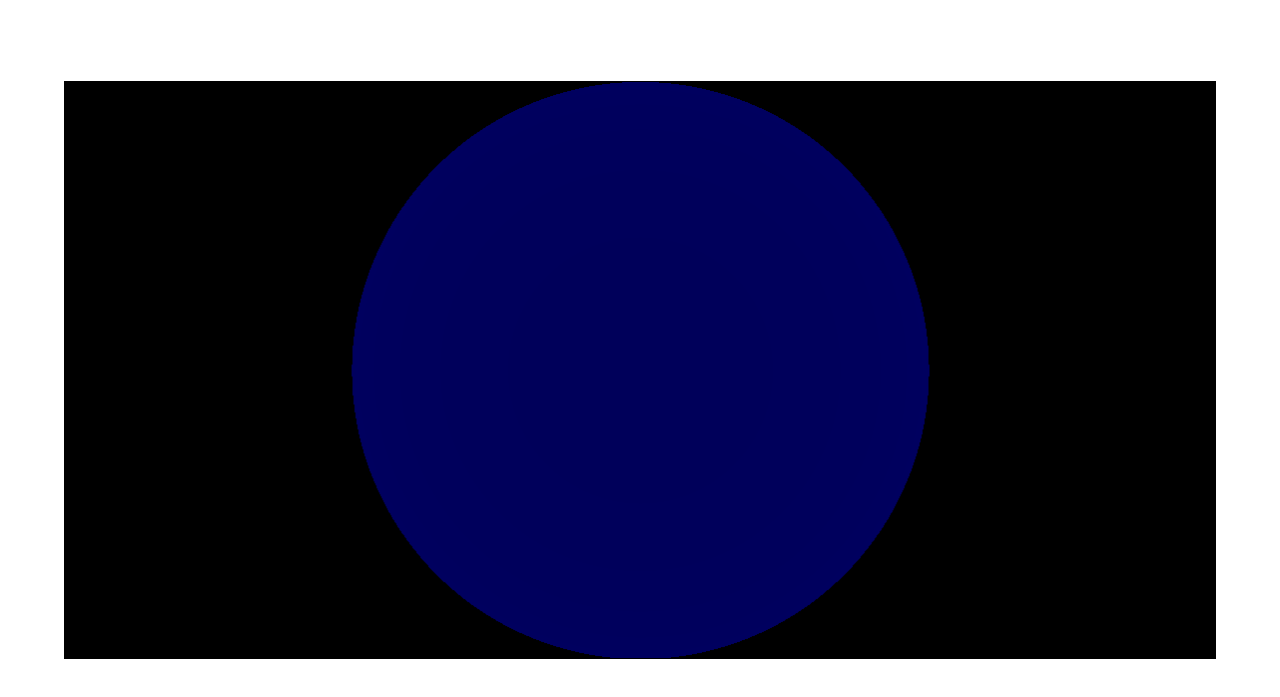
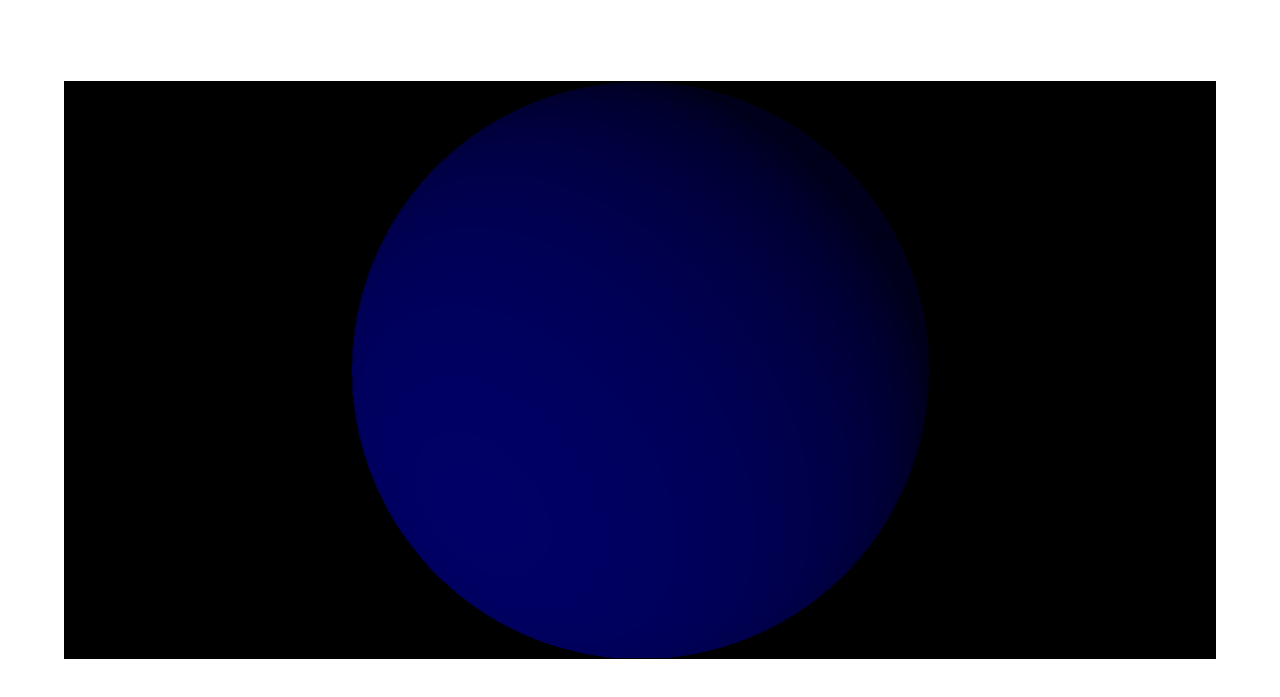
Before and after one commit to Sparkx120/raytracer-js, a plain HTML site: page 2DCanvas.html in a window 1280 px wide. Shown: the part 53-750 px from the top of the page. Drawn offline with nearby package versions, Linux system fonts and the light colour scheme.

Commit message:
Added Diffuse Shaded and did some debugging. Note the bug with the gaze z vector causing apparent size changed???

```diff
--- a/2DCanvas.html
+++ b/2DCanvas.html
@@ -49,8 +49,10 @@
 
     <!-- 2D Canvas Raytracer -->
     <script src="./raytracer/Matrix3DMath.js"></script>
-     <script src="./raytracer/Ray.js"></script>
+    <script src="./raytracer/Ray.js"></script>
     <script src="./raytracer/Camera.js"></script>
+    <script src="./raytracer/Light.js"></script>
+    <script src="./raytracer/OmniLight.js"></script>
     <script src="./raytracer/GenericObject.js"></script>
     <script src="./raytracer/Sphere.js"></script>
     <script src="./raytracer/Plane.js"></script>
--- a/raytracer/2dray.js
+++ b/raytracer/2dray.js
@@ -15,20 +15,24 @@
 	// },100);
 
 	var camera = new Camera({
-		position: {x:0, y:16, z:1, h:1},
-		gaze: {x:0, y:0, z:0, h:1},
-		width: canvas2D.width,
-		height: canvas2D.height,
+		position:     {x:0, y:16, z:1, h:1},
+		gaze:         {x:0, y:0,  z:0, h:1},
+		width:        canvas2D.width,
+		height:       canvas2D.height,
 		viewingAngle: 90,
-		world: null,
-		noPipe: false
+		world:        null,
+		noPipe:       false
 	});
 
 	var sphere = new Sphere({baseC: {r:0, g:0, b:255, a:255}}); //Create Generic Sphere
+	var olight = new OmniLight({source:{x:-1.1, y:1.1, z: 1, h:1}}); //Create an OmniLight
 
 	var world = [];
 	world.push(camera);
 	world.push(sphere);
+	world.push(olight);
+
+	console.log(world);
 
 
 	var raytracer = new Raytracer({
--- a/raytracer/Camera.js
+++ b/raytracer/Camera.js
@@ -9,6 +9,8 @@
  * @license MIT
  */
 function Camera(config){
+	// var deg2rad = Math.PI/180;
+	// var rad2deg = 180/Math.PI;
 	//Camera Specific Points and Vectors
 	/**
 	 * e is the Camera position
@@ -50,11 +52,19 @@ function Camera(config){
 	//Compute Vector u (+y axis = up)
 	var pP = {x:0, y:1, z:0, h:0};
 	this.u = Matrix3DMath.crossProduct(pP, this.n);
-	console.log(this.u, pP, this.n);
 	this.u = Matrix3DMath.scalarMultiply(this.u,-1);
+
 
 	//Compute Vector v
 	this.v = Matrix3DMath.crossProduct(this.n, this.u);
+
+	console.log(this.u, this.v, this.n);
+
+	//Set Camera Variables
+	this.t = this.N*Math.tan((Math.PI/180)*(this.theta/2));
+	this.b = -this.t;
+	this.r = this.aspect*this.t;
+	this.l = -this.r;
 
 	//Setup the Matrix Pipe
 	this.updateMatrixPipe();
@@ -169,12 +179,6 @@ Camera.prototype.computeWS2T2 = function(){
 Camera.prototype.computeS1T1Mp = function(){
 	var data = Matrix3DMath.initMatrix();
 
-	//Set Camera Variables
-	this.t = this.N*Math.tan((Math.PI/180)*(this.theta/2));
-	this.b = -this.t;
-	this.r = this.aspect*this.t;
-	this.l = -this.r;
-
 	//Localize Vars
 	var t = this.t; var b = this.b; var r = this.r; var l = this.l;
 	var N = this.N; var F = this.F;
--- a/raytracer/GenericObject.js
+++ b/raytracer/GenericObject.js
@@ -13,27 +13,30 @@ function GenericObject(config){
 
 	if(!this.baseC)
 		this.baseC = {r:100, g:100, b:100, a:255};
-	if(!this.ambiantC)
-		this.ambiantC = this.baseC;
+	if(!this.ambientC)
+		this.ambientC = this.baseC;
 	if(!this.diffuseC)
 		this.diffuseC = this.baseC;
 	if(!this.specularC)
 		this.specularC = this.baseC;
 
-	if(!this.ambiantFactor)
-		this.ambiantFactor = 0.1;
+	if(!this.ambientFactor)
+		this.ambientFactor = 0.1;
 	if(!this.diffuseFactor)
-		this.diffuseFactor = 0.4;
+		this.diffuseFactor = 0.6;
 	if(!this.specularFactor)
 		this.specularFactor = 0.2;
 	if(!this.reflectionFactor)
-		this.reflectionFactor = 0.3;
+		this.reflectionFactor = 0.1;
 	if(!this.refractionFactor)
 		this.refractionFactor = 0.0;
 	if(!this.specularFalloff)
 		this.specularFalloff = 2.0;
 	if(!this.refractionIndex)
 		this.refractionIndex = 1.4;
+
+	if(!this.opacity)
+		this.opacity = 1.0;
 
 	if(!this.transform){
 		this.transform = Matrices3D.I;
--- /dev/null
+++ b/raytracer/Light.js
@@ -0,0 +1,22 @@
+/**
+ * Light class (now in ES6 Standard format)
+ * This is an Abstract Class for Light Sources
+ *
+ * @class Light
+ *
+ * @author  James Wake (SparkX120)
+ * @version 0.1 (2015/08)
+ * @license MIT
+ */
+class Light{
+	constructor(config){
+		if(config.color)
+			this.color = config.color;
+		else
+			this.color = {r:255,g:255,b:255,a:255}
+		if(config.intensity)
+			this.intensity = config.intensity;
+		else
+			this.inensity = 1.0;
+	}
+}
--- a/raytracer/Matrix3DMath.js
+++ b/raytracer/Matrix3DMath.js
@@ -64,6 +64,10 @@ Matrix3DMath.vectorizePoints = function(pointA, pointB){
  * @return {{x:Number, y:Number, z:Number, h:Number}} 	The Crossproduct Resultant
  */
 Matrix3DMath.crossProduct = function(a, b){
+	// if(a.h > 0 || b.h > 0){
+	// 	console.log("Point!!!");
+	// 	throw "Error Points can't be used in Crossproduct";
+	// }
 	return {x: (a.y*b.z)-(a.z*b.y),
 			y: (a.z*b.x)-(a.x*b.z),
 			z: (a.x*b.y)-(a.y*b.x),
@@ -137,6 +141,14 @@ Matrix3DMath.subtractPoints = function(a, b){
 			z:a.z-b.z,
 			h:1.0};
 }
+
+Matrix3DMath.normalizeVector = function(v) {
+		var out = {};
+		var mag = Matrix3DMath.magnitudeOfVector(v);
+		out = Matrix3DMath.scalarMultiply(v, (1/mag));
+
+		return out;
+	}
 
 /**
  * Initializes a Zeroed 4x4 Matrix
--- /dev/null
+++ b/raytracer/OmniLight.js
@@ -0,0 +1,19 @@
+/**
+ * OmniLight class (now in ES6 Standard format)
+ * This defines an OmniDirectional Light Source
+ *
+ * @class OmniLight
+ *
+ * @author  James Wake (SparkX120)
+ * @version 0.1 (2015/08)
+ * @license MIT
+ */
+class OmniLight extends Light{
+	constructor(config){
+		super(config);
+		if(config.source)
+			this.source = config.source
+		else
+			throw "Please define source in config for OmniLight";
+	}
+}
--- a/raytracer/Raytracer.js
+++ b/raytracer/Raytracer.js
@@ -1,8 +1,14 @@
 /**
  * Raytracer object to raytrace a world definition
  * @param {Object} config The configuration object
+ *
+ * @author  James Wake (SparkX120)
+ * @version 0.1 (2015/08)
+ * @license MIT
  */
-function Raytracer(config){
+
+class Raytracer{
+	constructor(config){
 		// this.camera = config.camera;
 		this.world = config.world;
 
@@ -14,9 +20,11 @@ function Raytracer(config){
 
 		this.backgroundColor = {r: 0, g: 0, b: 0, a: 255};
 		this.color = {r: 100, g: 100, b: 100, a: 255};
+
+		this.falloffFactor = 10;
 	}
 
-Raytracer.prototype.renderIntersectsOnly = function(){
+	renderIntersectsOnly(){
 		for(var i=0; i<this.camera.y; i++){
 			for(var j=0; j<this.camera.x; j++){
 				var ray = new Ray({x: j, y:i, camera: this.camera});
@@ -52,26 +60,56 @@ Raytracer.prototype.renderIntersectsOnly = function(){
 		}
 	}
 
-Raytracer.prototype.render = function(){
+	getObjectList(){
+		return this.world.filter((elem) => elem instanceof GenericObject);
+	}
+
+	getLightList(){
+		return this.world.filter((elem) => elem instanceof Light);
+	}
+
+	render(){
+		var objList   = this.getObjectList();
+		var lightList = this.getLightList();
+
 		for(var i=0; i<this.camera.y; i++){
 			for(var j=0; j<this.camera.x; j++){
 				var ray = new Ray({x: j, y:i, camera: this.camera});
-			this.world.map((obj)=>{
-				if(obj instanceof GenericObject){
+				objList.map((obj)=>{
 					obj.rayIntersect(ray);
-				}
 				});
 
 				if(ray.intersectedObject){
-				var computedColor = {r:0,g:0,b:0,a:0};
-				computedColor = ray.lowestIntersectObject.baseC;
+					var object = ray.lowestIntersectObject;
+
+					var ambientFactor  = object.ambientFactor;
+					var diffuseFactor  = object.diffuseFactor;
+					var specularFactor = object.specularFactor;
+
+					var ambientColor   = object.ambientC;
+					var diffuseColor   = {r:0,g:0,b:0,a:0};
+					var specularColor  = {r:0,g:0,b:0,a:0};
+
+					if(this.getLightList()){
+						diffuseColor   = this._diffuseShader(ray);
+						specularColor  = this._specularShader(ray);
+					}
+
+
+					var computedColor = {
+						r: ambientColor.r*ambientFactor + diffuseColor.r*diffuseFactor + specularColor.r*specularFactor,
+						g: ambientColor.g*ambientFactor + diffuseColor.g*diffuseFactor + specularColor.g*specularFactor,
+						b: ambientColor.b*ambientFactor + diffuseColor.b*diffuseFactor + specularColor.b*specularFactor,
+						a: object.opacity*255,
+					}
+
 					// console.log("intersect at ", i, j);
 					this.pixelRenderer.drawPixel({
 						x: j,
 						y: i,
-					r: computedColor.r/((-ray.lowestIntersectValue/12)),
-					g: computedColor.g/((-ray.lowestIntersectValue/12)),
-					b: computedColor.b/((-ray.lowestIntersectValue/12)),
+						r: computedColor.r,
+						g: computedColor.g,
+						b: computedColor.b,
 						a: computedColor.a,
 					});
 				}else{
@@ -89,9 +127,51 @@ Raytracer.prototype.render = function(){
 		}
 	}
 
-Raytracer.prototype.diffuseShader = function(ray){
-	var obj = ray.lowestIntersectObject;
-	var point = ray.lowestIntersectPoint;
+	_diffuseShader(ray){
+		var object        = ray.lowestIntersectObject;
+		var intersect     = ray.lowestIntersectPoint;
+		var n             = object.getNormalAt(intersect);
+		var falloffFactor = this.falloffFactor;
+
+		var intensities      = [];
+		var unShadowedLights = 0;
+		var totalIntensity   = 0;
+
+		if(this.getLightList())
+			this.getLightList().map((light, index, lights)=>{
+				var s = Matrix3DMath.vectorizePoints(intersect, light.source);
+				var v = Matrix3DMath.vectorizePoints(intersect, ray.e);
+
+				var ns    = Matrix3DMath.dotProduct(n, s);
+				// var magN  = MatrixMath3D.magnitudeOfVector(n);
+				// var coeff = 2*((ns/(magN*magN)));
+
+				// var r = MatrixMath3D.vectorAdd(
+				// 		MatrixMath3D.scalarMultiplyVector(s, -1F),
+				// 		MatrixMath3D.scalarMultiplyVector(n, coeff)
+				// 	);
+
+				//Compute Falloff from Lightsource
+				var distance = Matrix3DMath.magnitudeOfVector(s);
+
+				if(distance > -1 && distance < 1)
+					distance = 1;
+
+				//Compute Diffuse Intensity
+				var nDots = ns/(Matrix3DMath.magnitudeOfVector(s)*Matrix3DMath.magnitudeOfVector(n));
+				var diffuseIntensity = Math.max(nDots, 0)/((distance/falloffFactor)^2);
+
+				totalIntensity += diffuseIntensity;
+			});
+
+		return {
+			r:object.diffuseC.r*totalIntensity,
+			g:object.diffuseC.g*totalIntensity,
+			b:object.diffuseC.b*totalIntensity,
+			a:255}
 	}
 
-// Raytracer.prototype.
+	_specularShader(ray){
+		return {r:0,g:0,b:0,a:255}
+	}
+}
--- a/raytracer/Sphere.js
+++ b/raytracer/Sphere.js
@@ -24,7 +24,7 @@ Sphere.prototype.rayIntersect = function(ray){
 	var dRay = ray.d;
 	var e = Matrix3DMath.multiplyVectorByMatrix(this.transformInverse, eRay);
 	var d = Matrix3DMath.multiplyVectorByMatrix(this.transformInverse, dRay);
-    var eVec = {x:-e.x, y:-e.y, z:-e.z, h:0};
+    var eVec = {x:e.x, y:e.y, z:e.z, h:0};
 
 	//define Spherical Geometry Intersection here
 	var magD = Matrix3DMath.magnitudeOfVector(d);
@@ -63,10 +63,10 @@ Sphere.prototype.rayIntersect = function(ray){
  * @return {Object{x,y,z,h}}       The Normal Vector
  */
 Sphere.prototype.getNormalAt = function(point){
-	var p = Matrix3DMath.multiplyMatrixWithPoint(this.transformInverse, p);
+	var p = Matrix3DMath.multiplyVectorByMatrix(this.transformInverse, point);
 	var norm = {x:p.x, y:p.y, z:p.z, h:0};
 	norm = Matrix3DMath.normalizeVector(norm);
-	norm = Matrix3DMath.multiplyMatrixWithVector(this.transform, norm);
+	norm = Matrix3DMath.multiplyVectorByMatrix(this.transform, norm);
 	return norm;
 };
 
```
Lines whose indentation alone changed are shown as unchanged.
